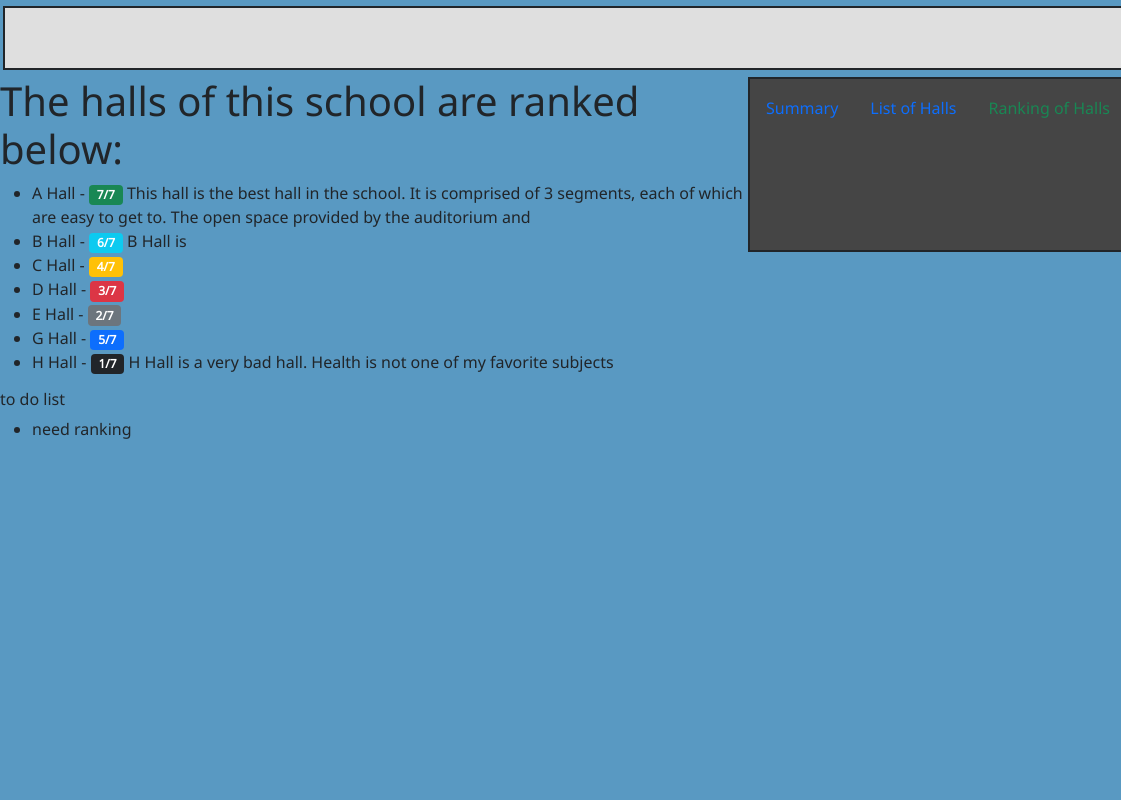
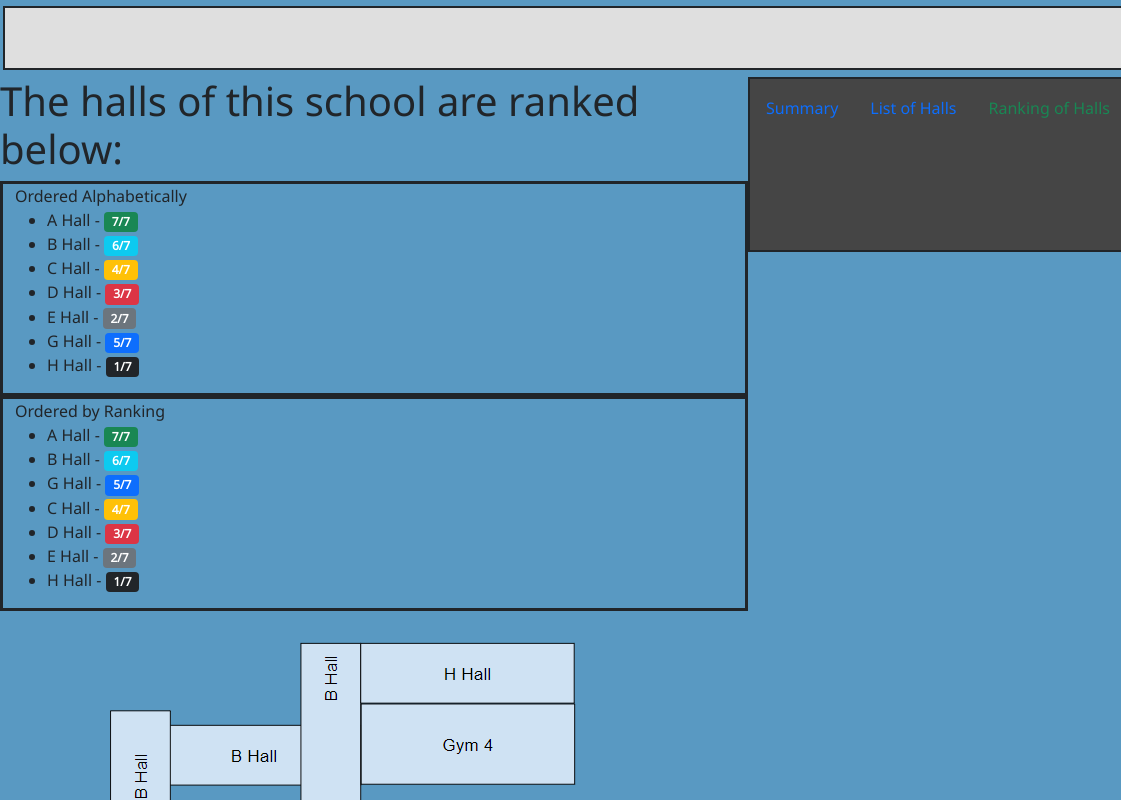
Before and after one commit to 224jfarrell/Bootstrap-Final-Project, a plain HTML site: page ranking.html in a window 1280 px wide. Shown: the top 800 px of the page, 0-1121 px from the left. Drawn offline with nearby package versions, Linux system fonts and the light colour scheme.

Commit message:
commit six * submit please * this looks so bad * healp

```diff
--- a/ranking.html
+++ b/ranking.html
@@ -28,18 +28,38 @@
       </li>
     </ul>
     <h1>The halls of this school are ranked below:</h1>
+    <div class="row border border-3 border-dark border-top-0 border-start-0 border-bottom-0 border-end-0">
+      <div class="col-xxl-1 border border-3 border-dark border-top-0 border-start-0 border-bottom-0"></div>
+      <div class="col-xxl-5 border border-3 border-dark"> Ordered Alphabetically
         <ul>
-      <li>A Hall - <span class="badge bg-success">7/7</span> This hall is the best hall in the school. It is comprised of 3 segments, each of which are easy to get to. The open space provided by the auditorium and </li>
-      <li>B Hall - <span class="badge bg-info">6/7</span> B Hall is </li>
+          <li>A Hall - <span class="badge bg-success">7/7</span></li>
+          <li>B Hall - <span class="badge bg-info">6/7</span></li>
           <li>C Hall - <span class="badge bg-warning">4/7</span></li>
           <li>D Hall - <span class="badge bg-danger">3/7</span></li>
           <li>E Hall - <span class="badge bg-secondary">2/7</span></li>
           <li>G Hall - <span class="badge bg-primary">5/7</span></li>
-      <li>H Hall - <span class="badge bg-dark">1/7</span> H Hall is a very bad hall. Health is not one of my favorite subjects</li>
+          <li>H Hall - <span class="badge bg-dark">1/7</span></li>
         </ul>
-    <h6>to do list</h6>
+      </div>
+      <div class="col-xxl-5 border border-3 border-dark"> Ordered by Ranking
         <ul>
-      <li>need ranking</li>
+          <li>A Hall - <span class="badge bg-success">7/7</span></li>
+          <li>B Hall - <span class="badge bg-info">6/7</span></li>
+          <li>G Hall - <span class="badge bg-primary">5/7</span></li>
+          <li>C Hall - <span class="badge bg-warning">4/7</span></li>
+          <li>D Hall - <span class="badge bg-danger">3/7</span></li>
+          <li>E Hall - <span class="badge bg-secondary">2/7</span></li>
+          <li>H Hall - <span class="badge bg-dark">1/7</span></li>
         </ul>
+      </div>
+      <div class="col-xxl-1 border border-3 border-dark border-top-0 border-end-0 border-bottom-0"></div>
+    </div>
+    <div class="row">
+      <div class="col-xxl-4"></div>
+      <div class="col-xxl-4">
+        <img src="img/map of skewl.png" alt="The map of the School">
+      </div>
+      <div class="col-xxl-4"></div>
+    </div>
   </body>
 </html>
```
Lines whose indentation alone changed are shown as unchanged.
